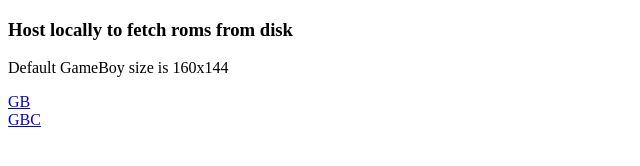
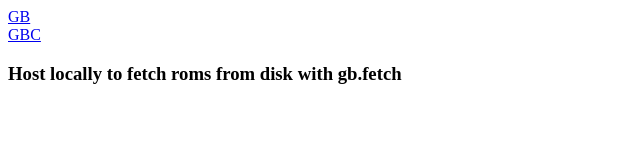
Before and after one commit to lesleyrs/web-gbc, a plain HTML site: page docs/index.html in a window 1280 px wide. Shown: the whole page, without its empty margins (0-640 px from the left). Drawn offline with Linux system fonts and the light colour scheme.

Commit message:
add index for docs

```diff
--- a/docs/index.html
+++ b/docs/index.html
@@ -2,11 +2,10 @@
 <html>
 <body>
 
-<h3>Host locally to fetch roms from disk</h3>
-<p>Default GameBoy size is 160x144</p>
-
 <a href="gb" style="display: block; font-size: 16px;">GB</a>
 <a href="gbc" style="display: block; font-size: 16px;">GBC</a>
 
+<h3>Host locally to fetch roms from disk with gb.fetch</h3>
+
 </body>
 </html>
```
